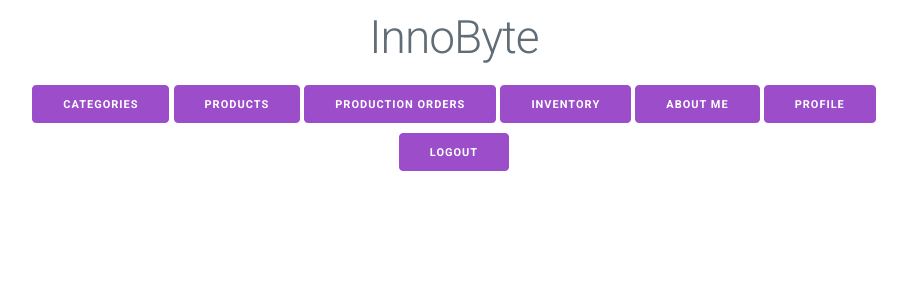
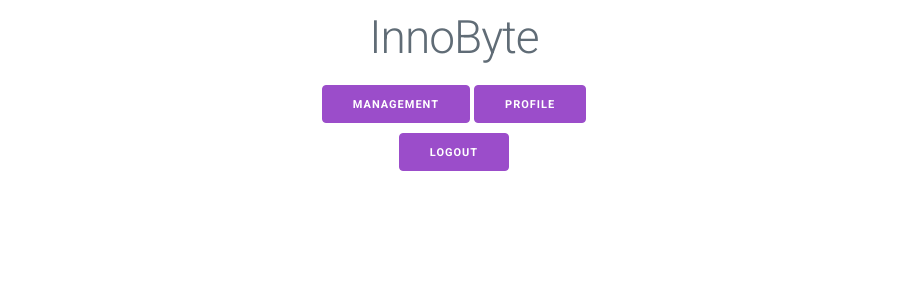
Before and after one commit to fedeservian/Proyecto-Final-Servian, a Django app: page / in a window 1280 px wide. Shown: the top 300 px of the page, without its empty margins (186-1093 px from the left). Run offline with Django 5.2, Linux system fonts and the light colour scheme; a user stored in the database is signed in.

Commit message:
cambios sin contexto, management

```diff
--- a/src/curso/templates/curso/index.html
+++ b/src/curso/templates/curso/index.html
@@ -12,11 +12,10 @@
     {% endfor %}
     <div>
         {% if user.is_authenticated %}
-            <a href="{% url 'curso:category_list' %}"><button>Categories</button></a>
-            <a href="{% url 'curso:product_list' %}"><button>Products</button></a>
-            <a href="{% url 'curso:production_order_list' %}"><button>Production Orders</button></a>
-            <a href="{% url 'curso:inventory_list' %}"><button>Inventory</button></a>
-            <a href="{% url 'curso:about' %}"><button>About me</button></a>
+        <a href="{% url 'curso:management' %}"><button>Management</button></a>
+
+
+
 
             <a href="{% url 'curso:profile' %}">
                 <button style="cursor: pointer;">Profile</button>
--- /dev/null
+++ b/src/curso/templates/curso/index_prueba.html
@@ -0,0 +1,5 @@
+            <a href="{% url 'curso:category_list' %}"><button>Categories</button></a>
+            <a href="{% url 'curso:product_list' %}"><button>Products</button></a>
+            <a href="{% url 'curso:production_order_list' %}"><button>Production Orders</button></a>
+            <a href="{% url 'curso:inventory_list' %}"><button>Inventory</button></a>
+            <a href="{% url 'curso:about' %}"><button>About me</button></a>
--- a/src/curso/urls.py
+++ b/src/curso/urls.py
@@ -1,4 +1,5 @@
 from django.urls import path
+from .views import ManagementView
 from . import views
 from django.contrib.auth.views import LogoutView
 from .views import index, about, category_list, product_list, production_order_list, inventory_list, category_create, product_create, production_order_create, inventory_create
@@ -39,4 +40,6 @@ urlpatterns = [
     path('logout/', LogoutView.as_view(template_name='curso/logout.html'), name='logout'),
     path('register/', views.CustomRegisterView.as_view(), name='register' ),
     path('profile/', views.UpdateProfileView.as_view(), name='profile'),
+
+    path('management/', views.ManagementView, name='management'),
 ]
--- a/src/curso/views.py
+++ b/src/curso/views.py
@@ -10,6 +10,7 @@ from django.urls import reverse_lazy
 from django.views.generic import CreateView, UpdateView
 from .forms import CategoryForm, ProductForm, ProductionOrderForm, InventoryForm, CustomAuthenticationForm, CustomCreationForm, UserProfileForm
 from .models import Category, Product, ProductionOrder, Inventory
+from django.views.generic import TemplateView
 
 
 
@@ -245,3 +246,6 @@ class UpdateProfileView(UpdateView):
 
     def get_object(self):
         return self.request.user
+
+def ManagementView(request):
+    return render(request, "curso/management.html")
```
Also changed, not shown: src/curso/templates/curso/management.html (added, +17 -0 lines), src/db.sqlite3.
